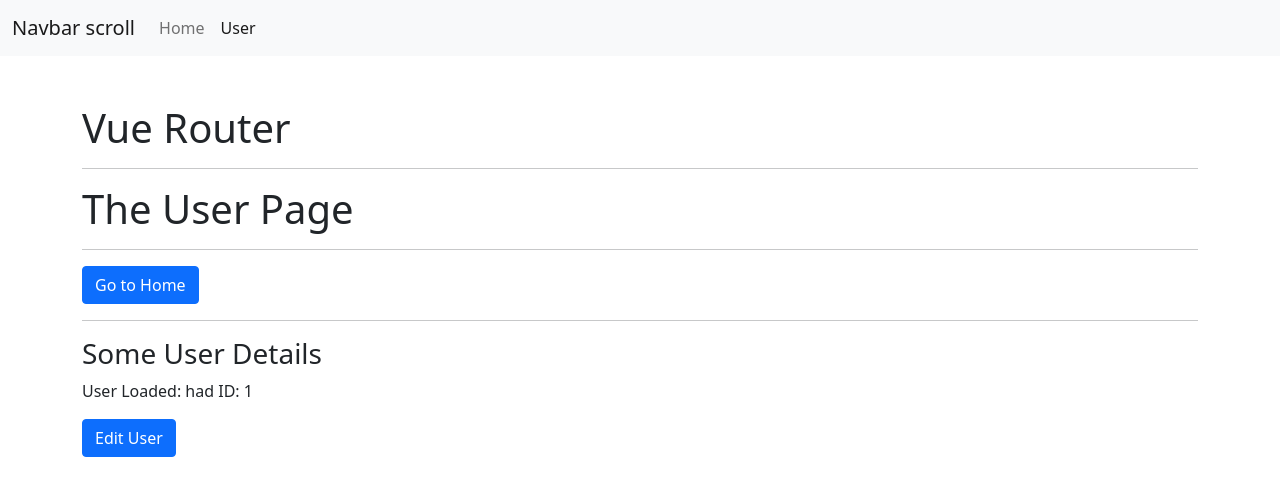
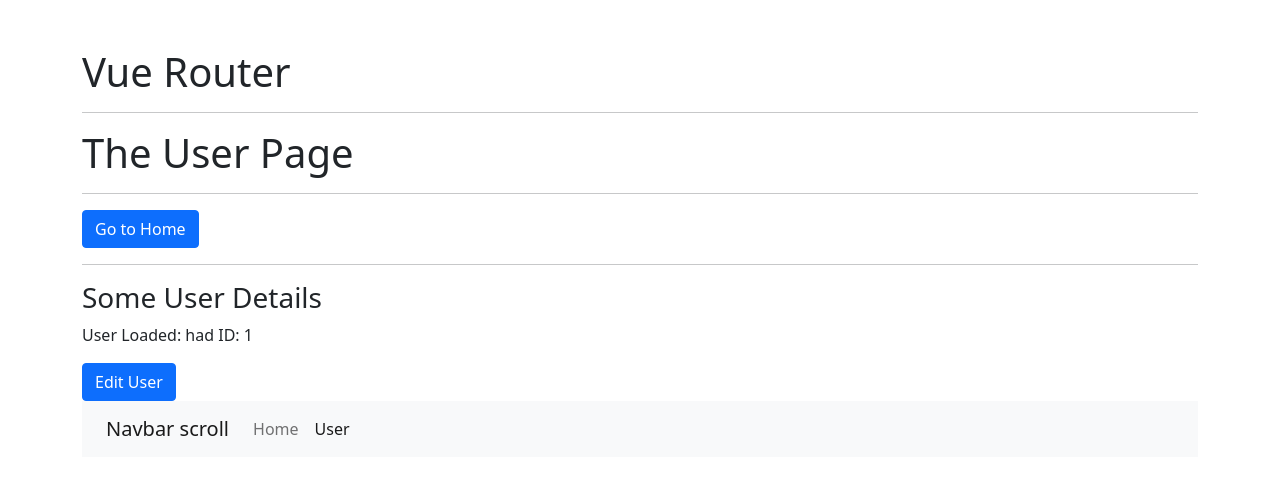
Before and after one commit to OmarHegazi94/Vuejs-Practice, a Vue app: page /user/1 in a window 1280 px wide. Shown: the top 496 px of the page. Built offline with nearby package versions, Linux system fonts and the light colour scheme.

Commit message:
named routes

```diff
--- a/src/App.vue
+++ b/src/App.vue
@@ -1,25 +1,28 @@
 <template>
-    <Header></Header>
+    <!-- <Header></Header> -->
+    <router-view name="header-top"></router-view>
+
     <div class="container mt-5">
         <div class="row">
             <div class="col-12">
                 <h1>Vue Router</h1>
                 <hr>
-                <router-view></router-view>
+                <router-view ></router-view>
+                <router-view name="header-bottom"></router-view>
             </div>
         </div>
     </div>
 </template>
 
 <script>
-import Header from './components/Header'
+// import Header from './components/Header'
 export default {
     name: "App",
     data() {
         return {}
     },
-    components: {
-        Header
-    }
+    // components: {
+    //     Header
+    // }
 };
 </script>
--- a/src/routes.js
+++ b/src/routes.js
@@ -1,18 +1,31 @@
 import { createWebHistory, createRouter } from "vue-router";
 import Home from "./components/Home.vue";
+import Header from "./components/Header.vue";
 import User from "./components/user/User.vue";
 import UserStart from "./components/user/UserStart.vue";
 import UserEdit from "./components/user/UserEdit.vue";
 import UserDetails from "./components/user/UserDetails.vue";
 
 const routes = [
-    { path: "/", component: Home, name: 'home' },
     {
-        path: "/user", component: User, children: [
-            { path: '', component: UserStart, name: 'userStart' },
-            { path: ':id', component: UserDetails, name: 'userDetails' },
-            { path: ':id/edit', component: UserEdit, name: 'userEdit' },
-        ]
+        path: "/",
+        name: "home",
+        components: {
+            default: Home,
+            "header-top": Header,
+        },
+    },
+    {
+        path: "/user",
+        components: {
+            default: User,
+            "header-bottom": Header,
+        },
+        children: [
+            { path: "", component: UserStart, name: "userStart" },
+            { path: ":id", component: UserDetails, name: "userDetails" },
+            { path: ":id/edit", component: UserEdit, name: "userEdit" },
+        ],
     },
 ];
 
```
